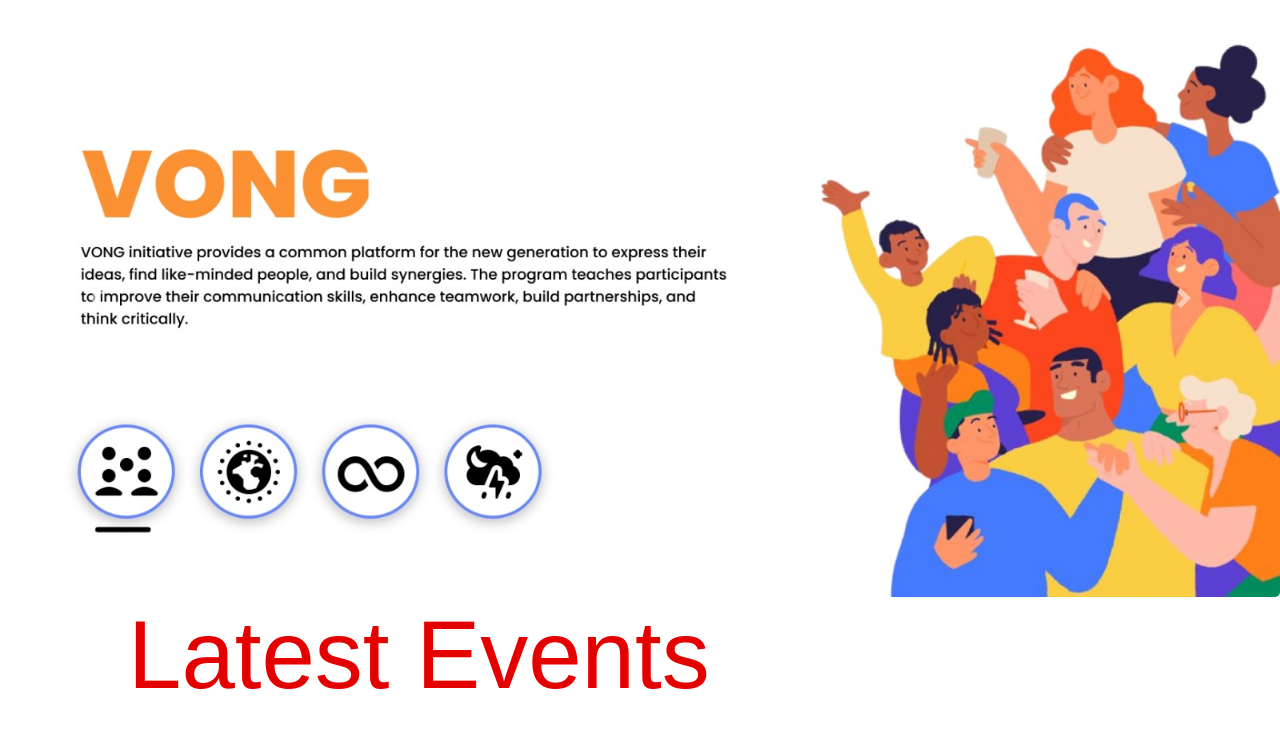
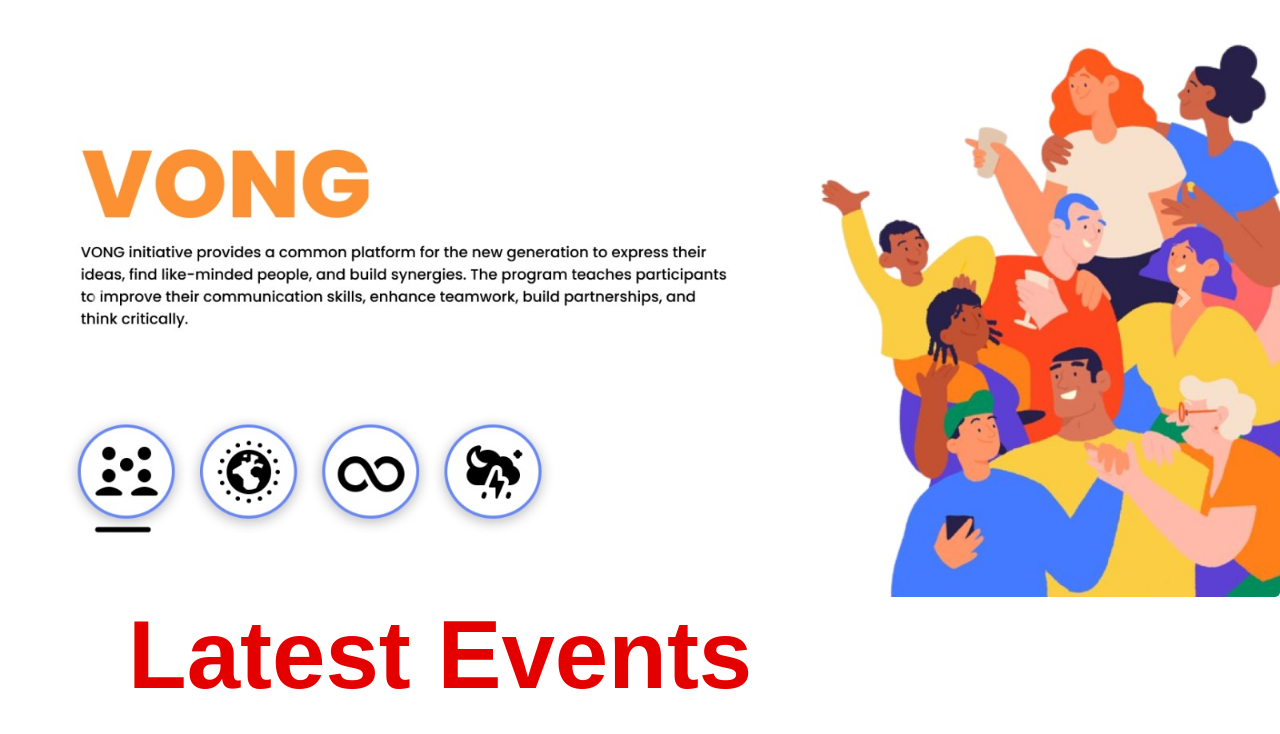
Before and after one commit to omyshafoundation/hub_prelogin, a Flask app: template templates/a.html in a window 1280 px wide. Shown: the part 89-823 px from the top of the page. Run offline with Flask 3, Linux system fonts and the light colour scheme; the template is opened without the code that fills it, so the values that code supplies are empty; some libraries are stand-ins or nearby versions.

Commit message:
prelogin first release

```diff
--- a/templates/a.html
+++ b/templates/a.html
@@ -82,6 +82,7 @@
             font-size: 96px;
             margin-bottom: 20px;
             color: #E50000;
+            font-weight: bold;
 
 
         }
@@ -120,7 +121,7 @@
 
         #LatestEvents .event.online {
             background-color: #FFEEEE;
-            width: 500px;
+            width: 600px;
 
         }
 
--- a/templates/index.html
+++ b/templates/index.html
@@ -81,6 +81,7 @@
             font-size: 96px;
             margin-bottom: 20px;
             color: #E50000;
+            font-weight: bold;
 
 
         }
```
